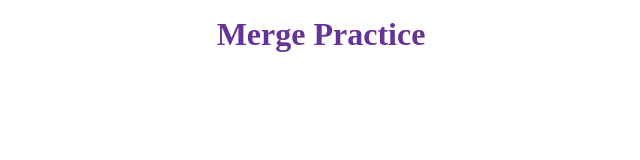
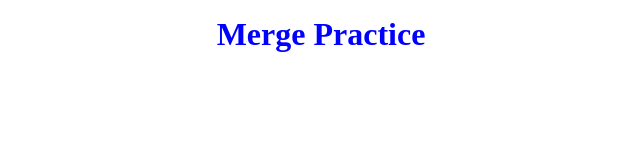
Before and after one commit to johanssonmorgan/merge-practice, a plain HTML site: page index.html in a window 1280 px wide. Shown: the whole page, without its empty margins (319-959 px from the left). Drawn offline with Linux system fonts and the light colour scheme.

Commit message:
commit from feature-style

```diff
--- a/style.css
+++ b/style.css
@@ -6,7 +6,7 @@
 }
 
 h1 {
-    color: rebeccapurple;
+    color: blue;
 }
 
 .container {
```
